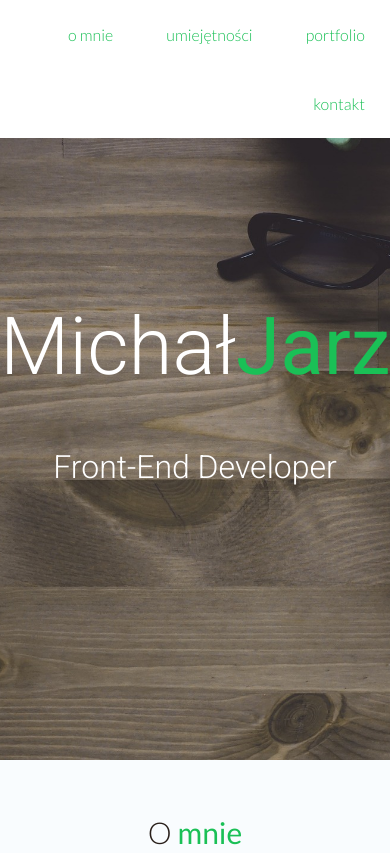
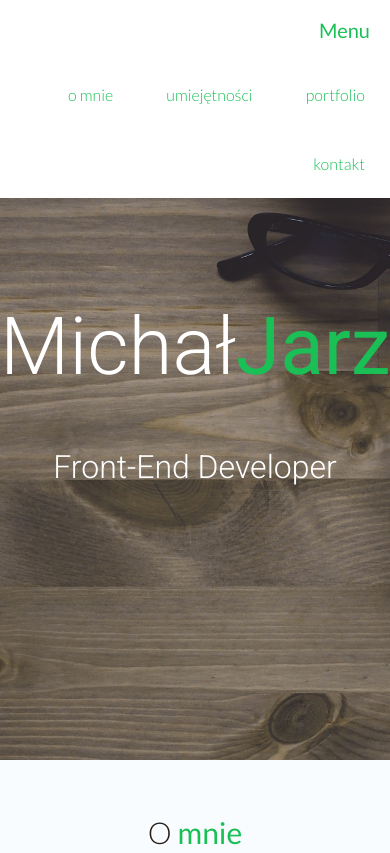
Before and after one commit to jarzo/Portfolio-Warsztaty, a plain HTML site: page index.html in a window 390 px wide. Shown: the top 853 px of the page. Drawn offline with Linux system fonts and the light colour scheme.

Commit message:
menu hamburger

```diff
--- a/css/responsive.css
+++ b/css/responsive.css
@@ -12,8 +12,15 @@
 
 @media all and (max-width: 768px)
 {
-	#portfolio .portfolio-items .portfolio-item{
-		width: 100%;
+	nav#menu .toggle{
+		display: block;
+		background-color: #fff;
+		padding:0 20px;
+		color: #1ac056;
+		font-size: 20px;
+		line-height: 60px;
+		text-decoration: none;
+		text-align: right;
 	}
 
 
--- a/css/style.css
+++ b/css/style.css
@@ -50,6 +50,11 @@ nav#menu
 	position: fixed;
 	z-index: 10;
 	width: 100%;
+}
+
+nav#menu .toggle, [id=drop]
+{
+	display: none;
 }
 
 nav#menu ul
--- a/index.html
+++ b/index.html
@@ -20,6 +20,10 @@
 <body>
 	<!--Menu Start-->
 	<nav id="menu">
+<!--Menu hamburger Start-->
+	<label for="drop" class="toggle">Menu</label>
+	<input type="checkbox" id="drop">
+<!--Menu hamburger Stop	-->
 		<ul>
 			<li class="item-menu"><a href="#about">O mnie</a></li>
 			<li class="item-menu"><a href="#skils">Umiejętności</a></li>
```
